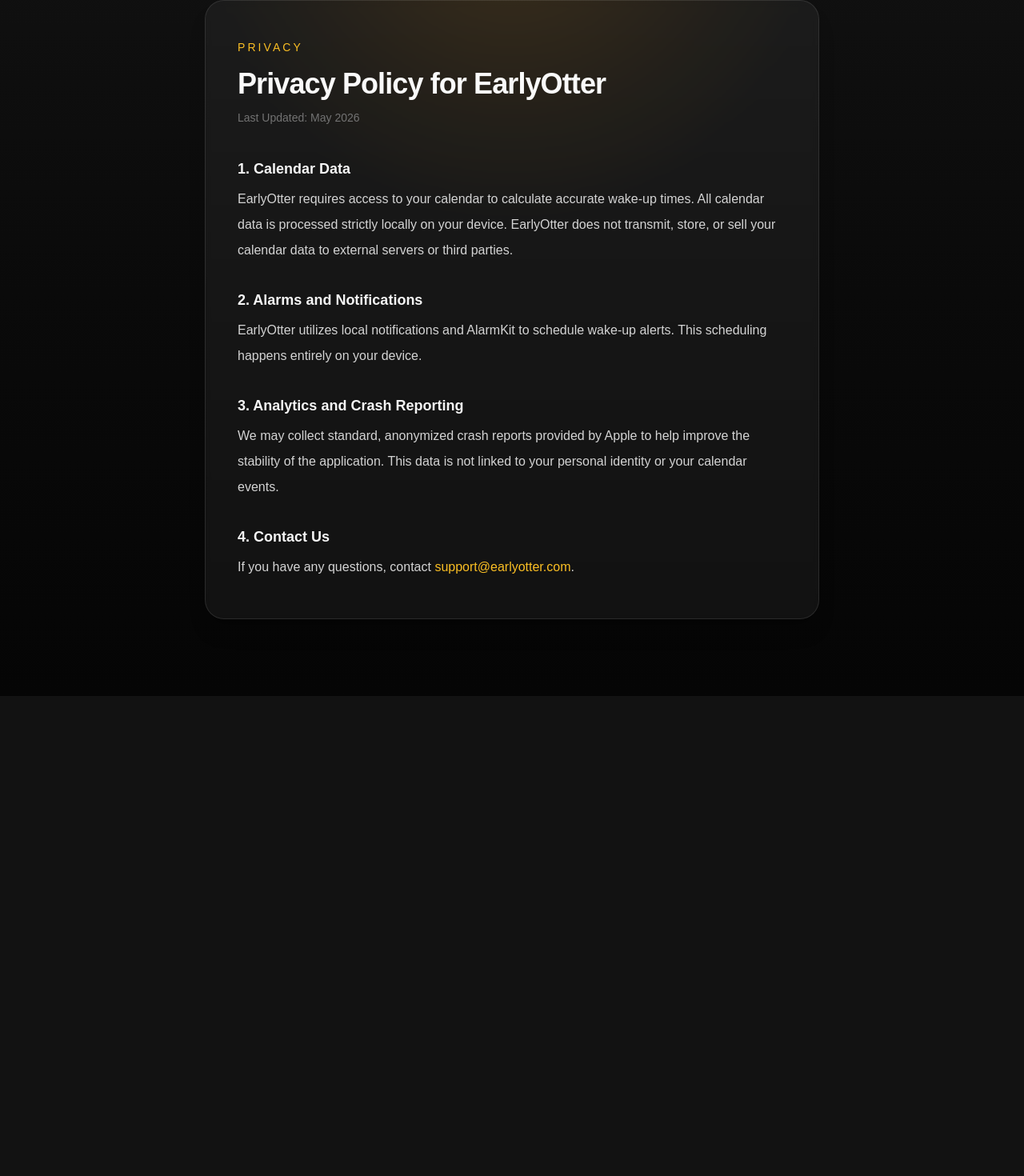
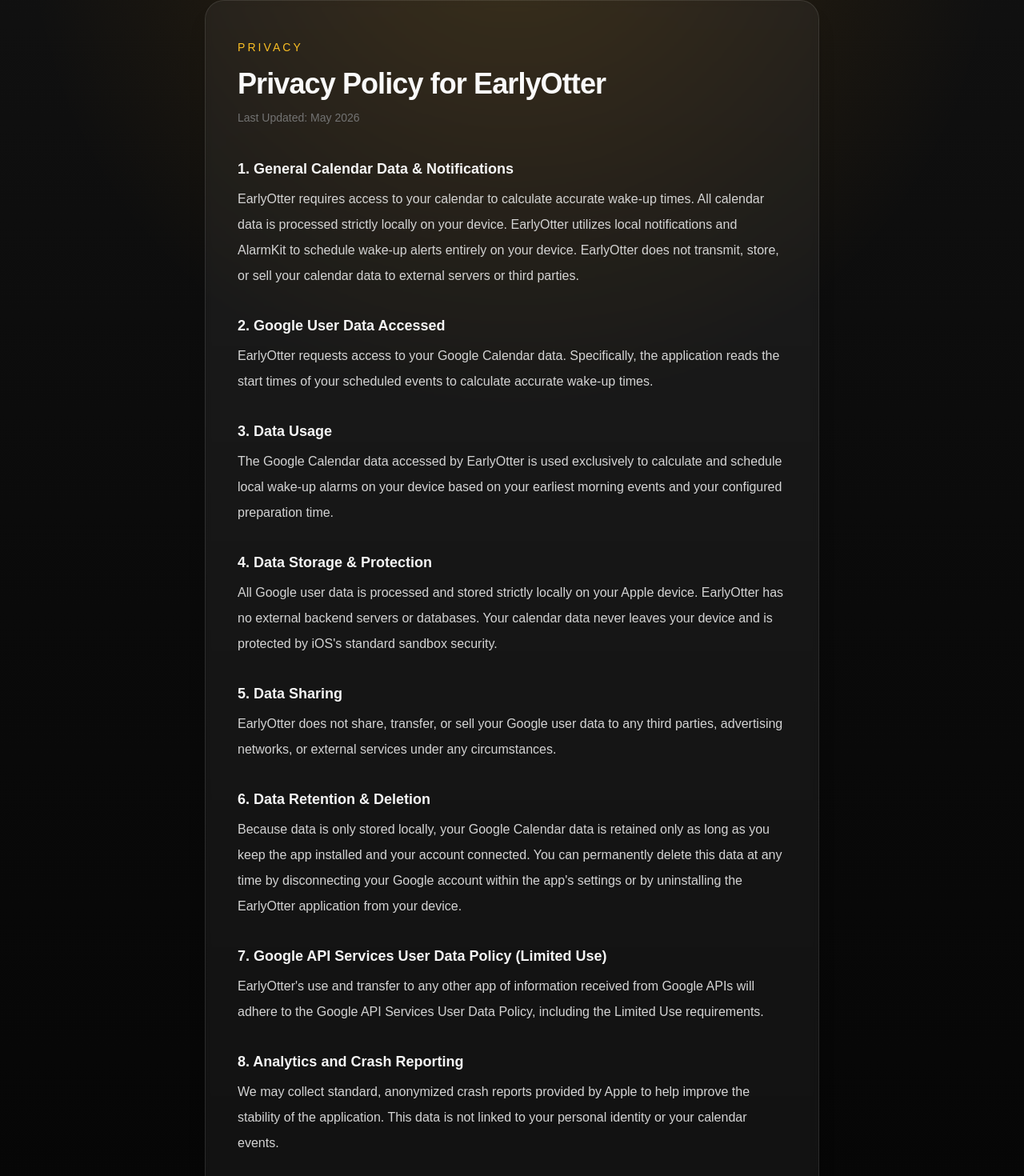
Before and after one commit to qadolphe/Website, a Next.js app: page /privacy in a window 1280 px wide. Shown: the part 96-1566 px from the top of the page at 80% size. Before the commit the page ends 966 px from the top, so only its background shows below. Built offline with nearby package versions, Linux system fonts and the light colour scheme.

Commit message:
feat: update privacy policy section with detailed data usage and protection information

```diff
--- a/app/privacy/page.tsx
+++ b/app/privacy/page.tsx
@@ -13,29 +13,74 @@
         <div className="mt-10 space-y-8 text-base leading-8 text-neutral-300">
           <section>
             <h2 className="text-lg font-semibold text-neutral-100">
-              1. Calendar Data
+              1. General Calendar Data & Notifications
             </h2>
             <p className="mt-2">
               EarlyOtter requires access to your calendar to calculate accurate
               wake-up times. All calendar data is processed strictly locally on
-              your device. EarlyOtter does not transmit, store, or sell your
+              your device. EarlyOtter utilizes local notifications and AlarmKit to schedule
+              wake-up alerts entirely on your device. EarlyOtter does not transmit, store, or sell your
               calendar data to external servers or third parties.
             </p>
           </section>
 
           <section>
             <h2 className="text-lg font-semibold text-neutral-100">
-              2. Alarms and Notifications
+              2. Google User Data Accessed
             </h2>
             <p className="mt-2">
-              EarlyOtter utilizes local notifications and AlarmKit to schedule
-              wake-up alerts. This scheduling happens entirely on your device.
+              EarlyOtter requests access to your Google Calendar data. Specifically, the application reads the start times of your scheduled events to calculate accurate wake-up times.
             </p>
           </section>
 
           <section>
             <h2 className="text-lg font-semibold text-neutral-100">
-              3. Analytics and Crash Reporting
+              3. Data Usage
+            </h2>
+            <p className="mt-2">
+              The Google Calendar data accessed by EarlyOtter is used exclusively to calculate and schedule local wake-up alarms on your device based on your earliest morning events and your configured preparation time.
+            </p>
+          </section>
+
+          <section>
+            <h2 className="text-lg font-semibold text-neutral-100">
+              4. Data Storage & Protection
+            </h2>
+            <p className="mt-2">
+              All Google user data is processed and stored strictly locally on your Apple device. EarlyOtter has no external backend servers or databases. Your calendar data never leaves your device and is protected by iOS&apos;s standard sandbox security.
+            </p>
+          </section>
+
+          <section>
+            <h2 className="text-lg font-semibold text-neutral-100">
+              5. Data Sharing
+            </h2>
+            <p className="mt-2">
+              EarlyOtter does not share, transfer, or sell your Google user data to any third parties, advertising networks, or external services under any circumstances.
+            </p>
+          </section>
+
+          <section>
+            <h2 className="text-lg font-semibold text-neutral-100">
+              6. Data Retention & Deletion
+            </h2>
+            <p className="mt-2">
+              Because data is only stored locally, your Google Calendar data is retained only as long as you keep the app installed and your account connected. You can permanently delete this data at any time by disconnecting your Google account within the app&apos;s settings or by uninstalling the EarlyOtter application from your device.
+            </p>
+          </section>
+
+          <section>
+            <h2 className="text-lg font-semibold text-neutral-100">
+              7. Google API Services User Data Policy (Limited Use)
+            </h2>
+            <p className="mt-2">
+              EarlyOtter&apos;s use and transfer to any other app of information received from Google APIs will adhere to the Google API Services User Data Policy, including the Limited Use requirements.
+            </p>
+          </section>
+
+          <section>
+            <h2 className="text-lg font-semibold text-neutral-100">
+              8. Analytics and Crash Reporting
             </h2>
             <p className="mt-2">
               We may collect standard, anonymized crash reports provided by
@@ -46,7 +91,7 @@
 
           <section>
             <h2 className="text-lg font-semibold text-neutral-100">
-              4. Contact Us
+              9. Contact Us
             </h2>
             <p className="mt-2">
               If you have any questions, contact{" "}
```
Also changed, not shown: .pinksundew/project.json, 2 other files (tests, documents, lock files or other folders).
